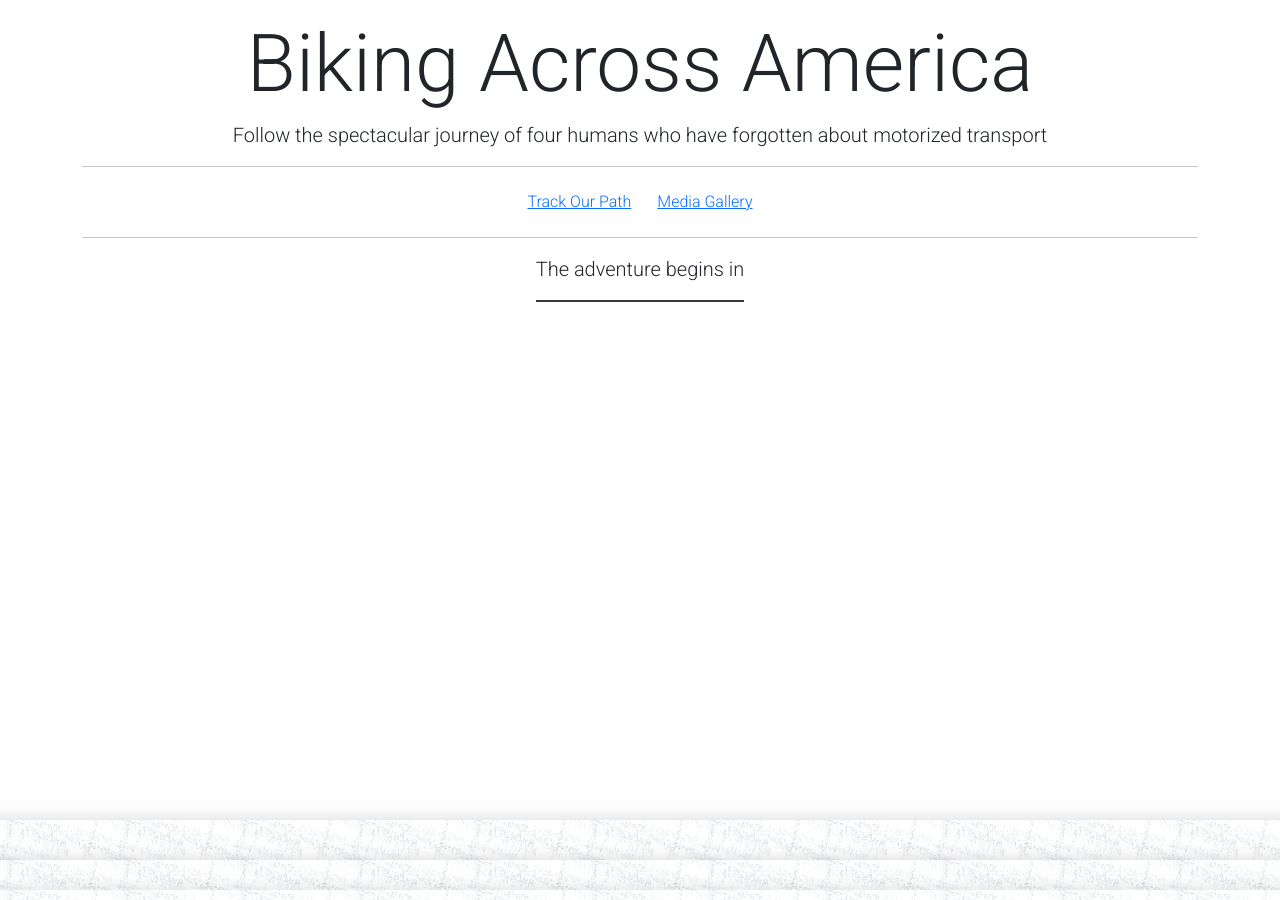
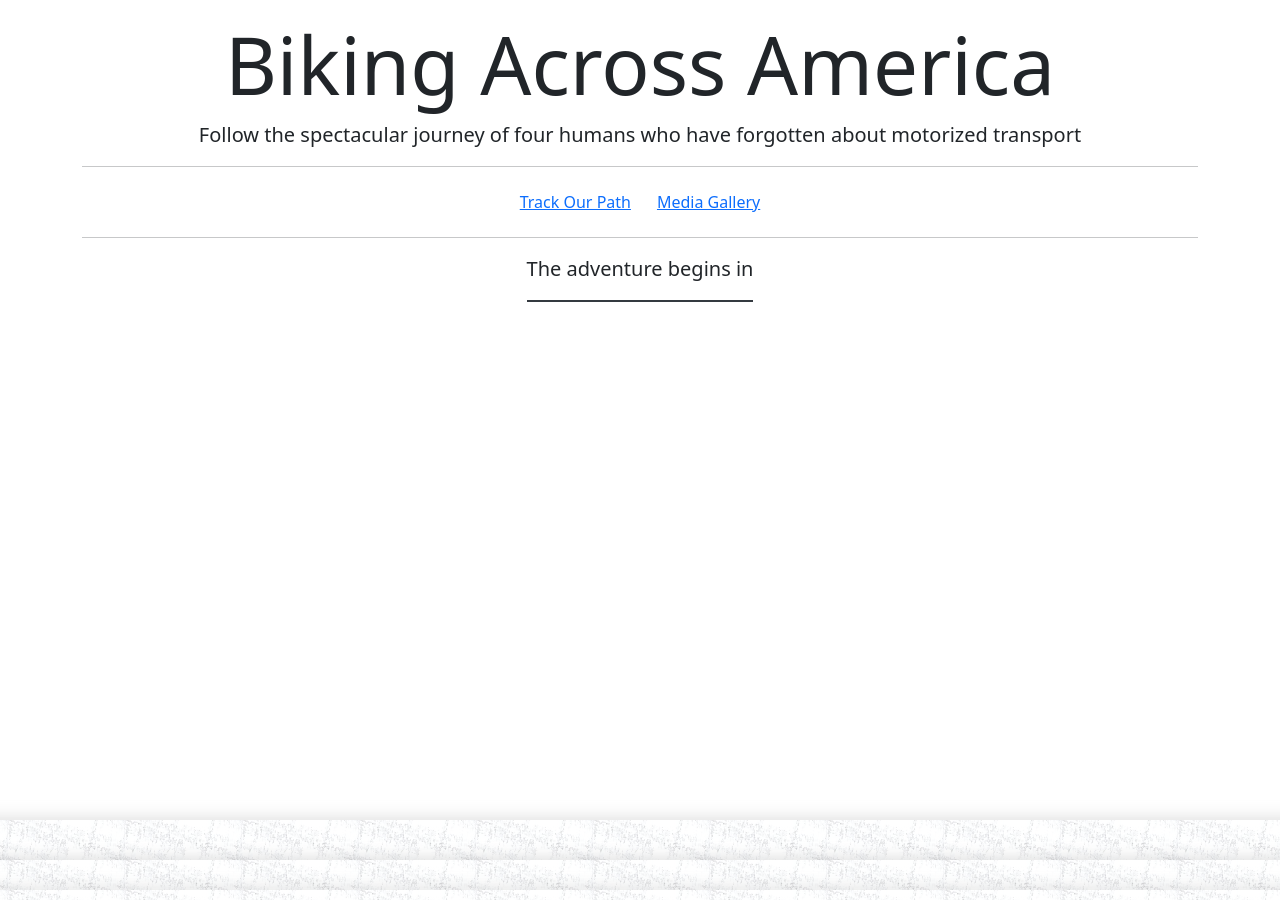
Before and after one commit to mdeanjones/bike-across-america, a Jekyll site: the page built from site/index.html, in a window 1280 px wide. Built offline with Jekyll 4.4.1, drawn with Linux system fonts in a browser that asks for light colours.

Commit message:
drop custom fonts

```diff
--- a/site/_layouts/default.html
+++ b/site/_layouts/default.html
@@ -15,18 +15,10 @@
     <meta name="description" content="{{ site.description }}">
 
     <link rel="icon" href="{{ '/assets/images/favicon-32.png' | relative_url }}" sizes="32x32">
-    <link rel="icon" href="{{ '/assets/images/favicon-128.png' | relative_url }}" sizes="32x32">
-    <link rel="icon" href="{{ '/assets/images/favicon-180.png' | relative_url }}" sizes="32x32">
+    <link rel="icon" href="{{ '/assets/images/favicon-128.png' | relative_url }}" sizes="128x128">
+    <link rel="icon" href="{{ '/assets/images/favicon-180.png' | relative_url }}" sizes="180x180">
 
     <title>{{ page.title }}</title>
-
-    <link rel="preconnect" href="https://fonts.googleapis.com">
-    <link rel="preconnect" href="https://fonts.gstatic.com" crossorigin>
-
-    <link
-        href="https://fonts.googleapis.com/css2?family=Roboto:wght@100;300&family=Source+Code+Pro:wght@300&display=swap"
-        rel="stylesheet"
-    >
 
     <link
         href="https://cdn.jsdelivr.net/npm/bootstrap@5.2.0/dist/css/bootstrap.min.css"
--- a/site/_sass/_variables.scss
+++ b/site/_sass/_variables.scss
@@ -1,6 +1,6 @@
 :root {
-  --bs-font-monospace: 'Source Code Pro', monospace;
-  --bs-font-sans-serif: 'Roboto', sans-serif;
+  // --bs-font-monospace: 'Source Code Pro', monospace;
+  // --bs-font-sans-serif: 'Roboto', sans-serif;
   --bs-gray-dark: #343a40;
   --bs-white: #ffffff;
   /*
```
